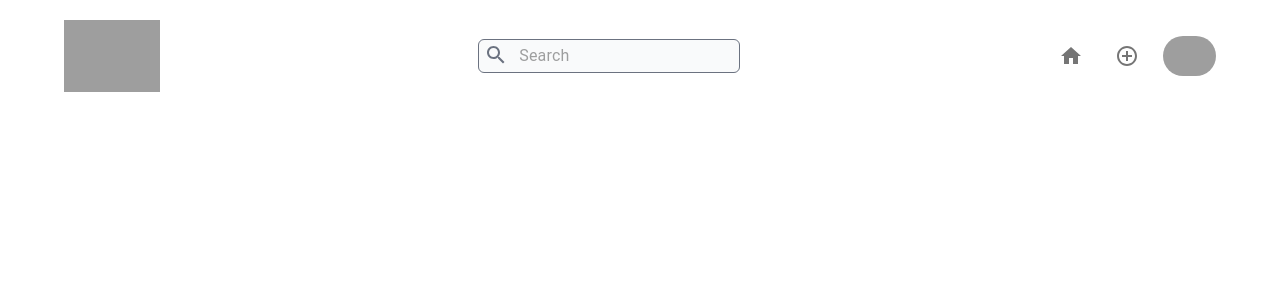
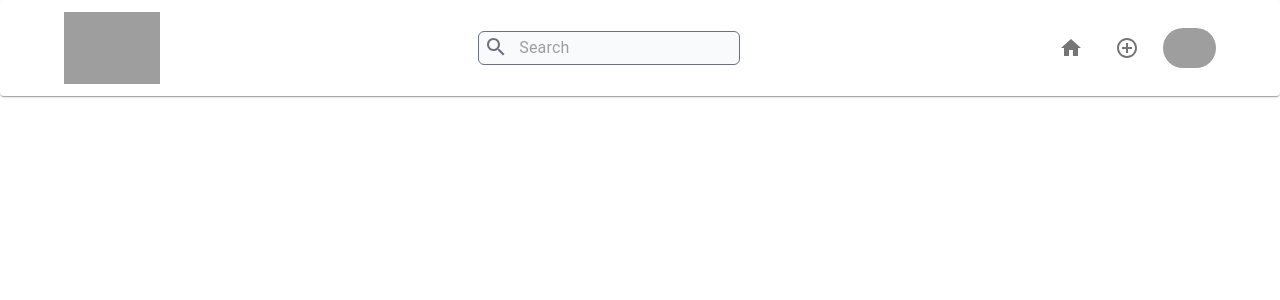
Before and after one commit to supersudh/instagram-clone-nextjs, a Next.js app: page / in a window 1280 px wide. Shown: the top 300 px of the page. Built offline with nearby package versions, Linux system fonts and the light colour scheme; grey boxes are pictures that could not be loaded.

Commit message:
Update global.css and update header to be sticky

```diff
--- a/src/app/globals.css
+++ b/src/app/globals.css
@@ -1,3 +1,11 @@
+body {
+  margin: 0;
+}
+
+.bg-white {
+  background-color: white;
+}
+
 .text-gray-500 {
   color: rgba(107, 114, 128);
 }
--- a/src/app/page.js
+++ b/src/app/page.js
@@ -6,7 +6,6 @@ export default function Home() {
       {/* Header */}
       <Header />
       {/* Feed */}
-
       {/* Modal */}
     </div>
   )
--- a/src/components/Header/index.jsx
+++ b/src/components/Header/index.jsx
@@ -6,12 +6,18 @@ import AddCircleOutlineIcon from '@mui/icons-material/AddCircleOutline';
 import HomeIcon from '@mui/icons-material/Home';
 import IconButton from '@mui/material/IconButton';
 import InputBase from '@mui/material/InputBase';
+import Paper from '@mui/material/Paper';
 
 import styles from './Header.module.css';
 
 
 export default function Header() {
   return (
+    <Paper
+      className="bg-white"
+      style={{ position: 'sticky', zIndex: 30, top: 0 }}
+      elevation={1}
+    >
       <Stack
         alignItems="center"
         direction="row"
@@ -73,5 +79,6 @@ export default function Header() {
           />
         </Stack>
       </Stack>
+    </Paper>
   );
 }
```
Lines whose indentation alone changed are shown as unchanged.
